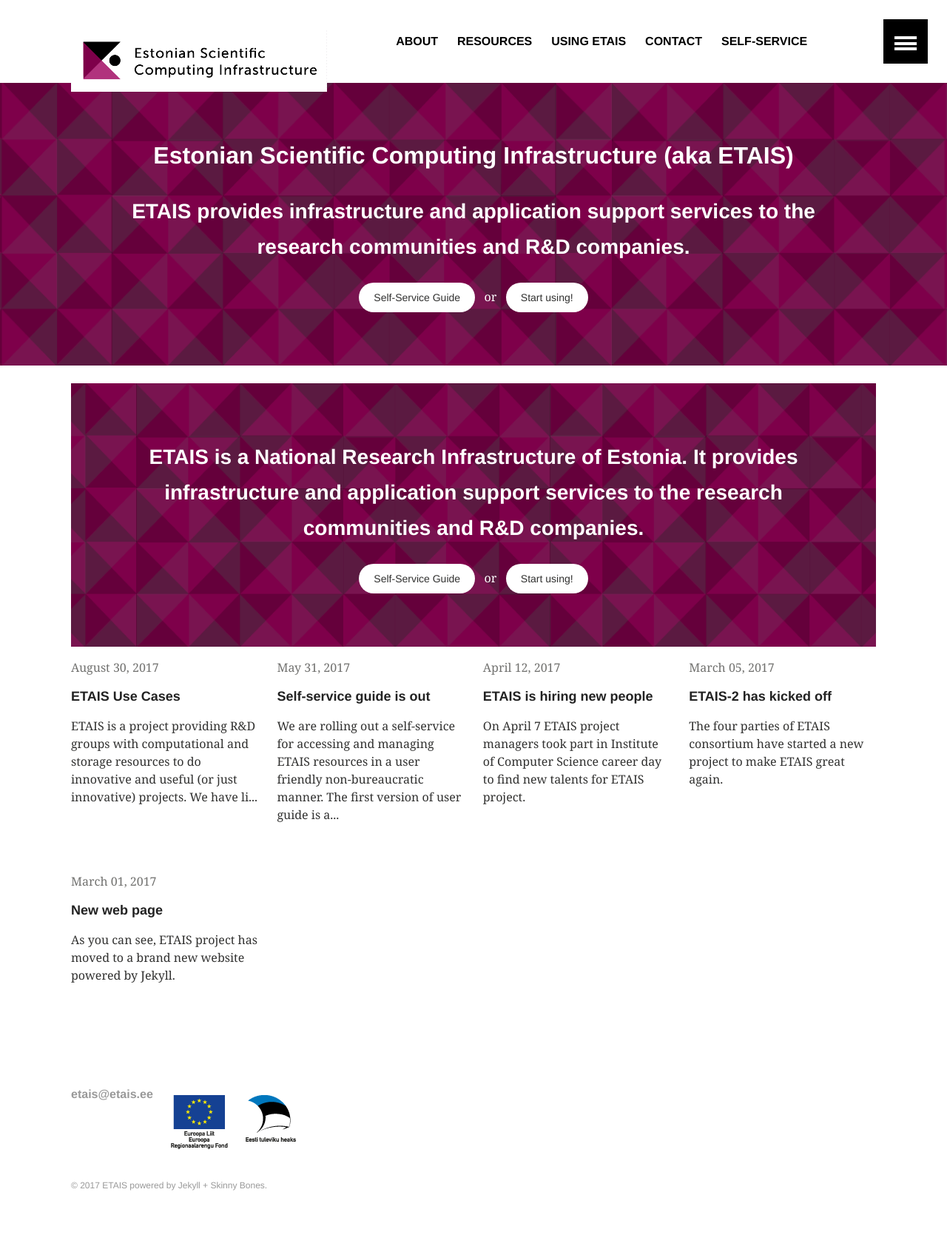
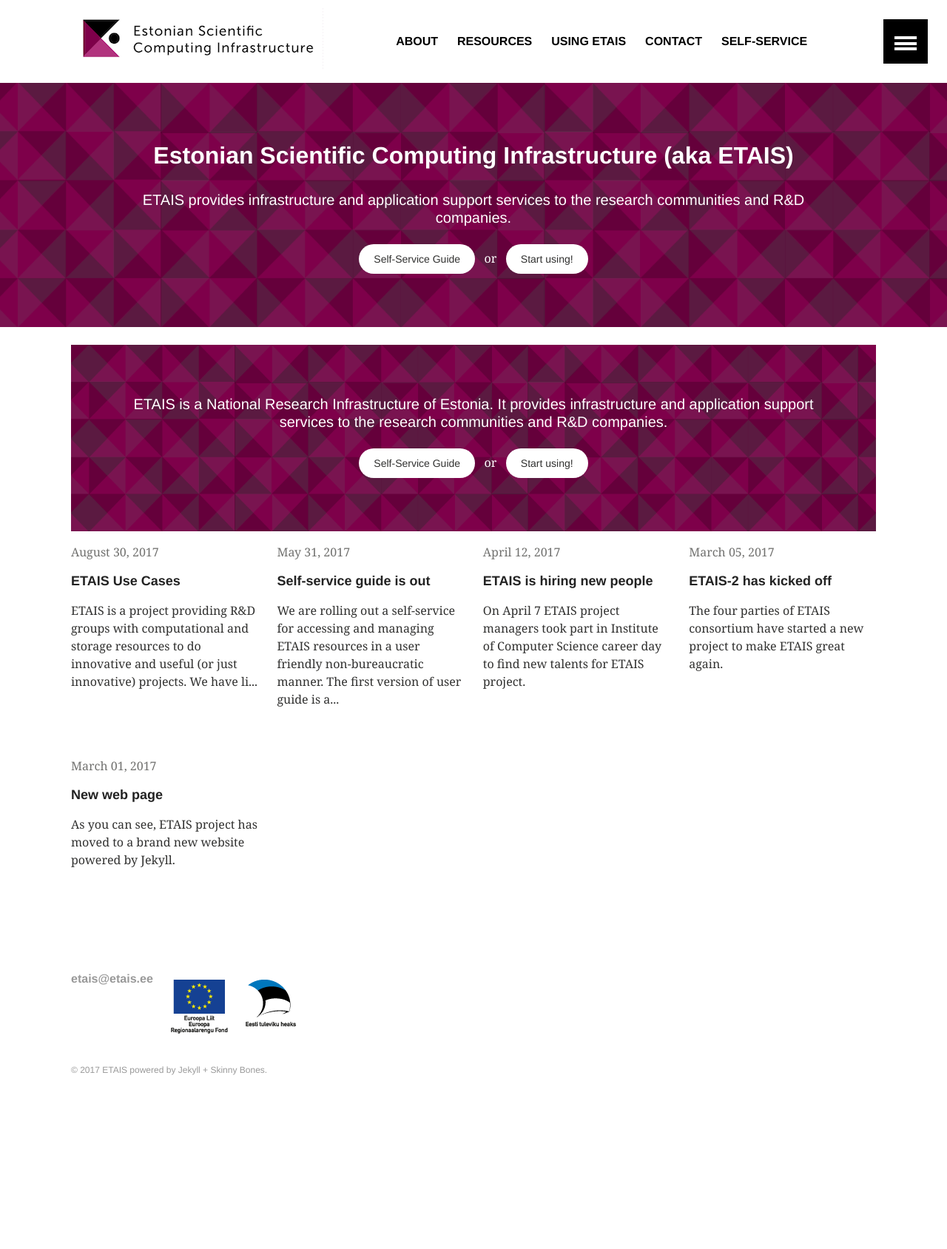
Before and after one commit to etais-ee/etais-web, a Jekyll site: the page built from index.md, in a window 1280 px wide. Shown: the whole page at 74% size. Built offline with Jekyll 4.4.1, drawn with Linux system fonts in a browser that asks for light colours; after the commit the page ends 1532 px from its top, so only the background shows below that.

Commit message:
Update logos and responsive behaviour

```diff
--- a/_sass/_layout.scss
+++ b/_sass/_layout.scss
@@ -32,6 +32,10 @@
 	@include font-size(20,no);
 	line-height: .5 * $masthead-height; // half the height to center vertically
 	text-transform: uppercase;
+
+  img {
+    margin-top: -30px;
+  }
 }
 
 
@@ -263,6 +267,18 @@
 			@include font-size(32);
 		}
 	}
+  h3 {
+		@include font-size(16);
+    font-weight: 400;
+		@include media($medium) {
+			@include font-size(16);
+
+		}
+		@include media($large) {
+			@include font-size(20);
+		}
+	}
+
 }
 // page header
 .page-feature {
```
Also changed, not shown: favicon.ico, images/logo.png.
